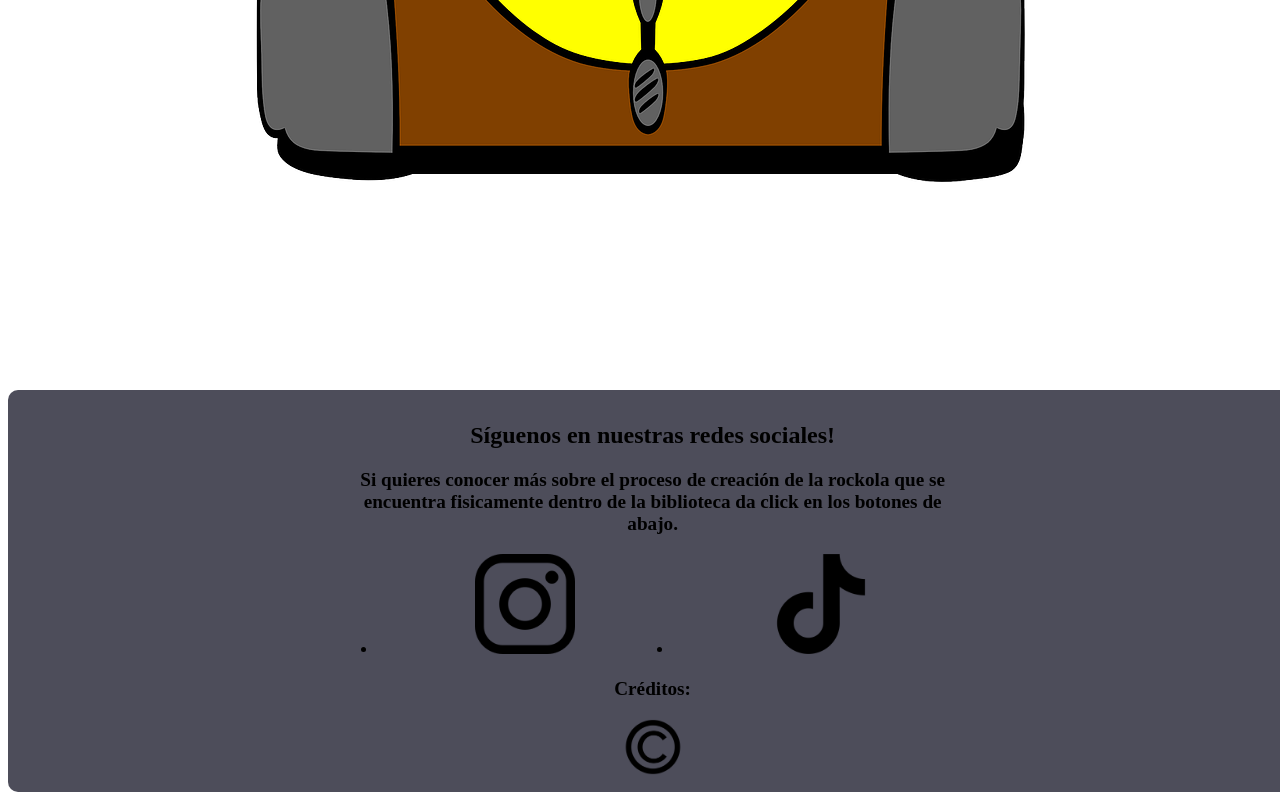
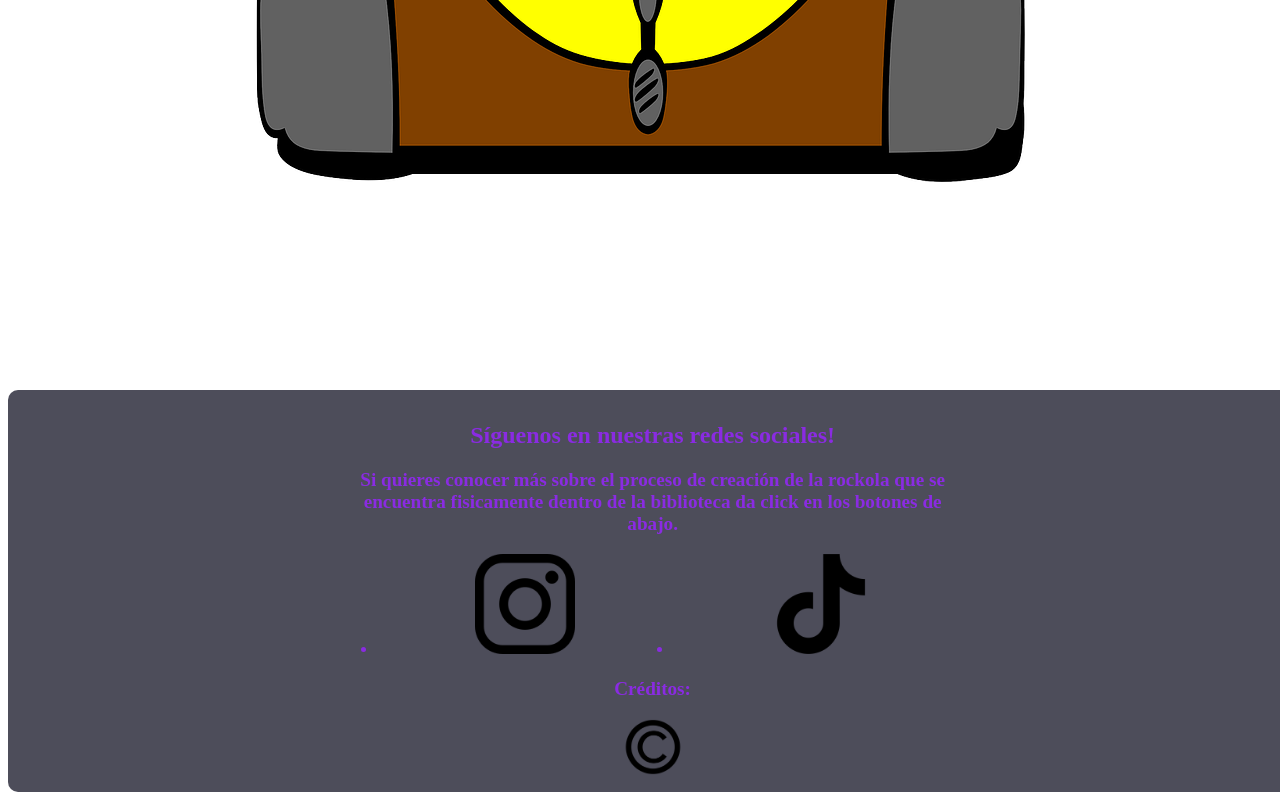
Before and after one commit to EstefyS/estefys.github.io, a plain HTML site: page index.html in a window 1280 px wide. Shown: the part 1716-2516 px from the top of the page. Drawn offline with Linux system fonts and the light colour scheme.

Commit message:
Update main.css

```diff
--- a/recursos/main.css
+++ b/recursos/main.css
@@ -10,6 +10,7 @@ body{
     padding:5%;
     color:rgb(248, 248, 248);
     border-radius: 10px;
+    text-align: justify
 }
 .dentro,a>div{
     text-align:center;
@@ -143,3 +144,6 @@ p{
     font-weight: bold;
     font-size: 1.2em;
 }
+footer{
+    color:blueviolet;
+}
```
